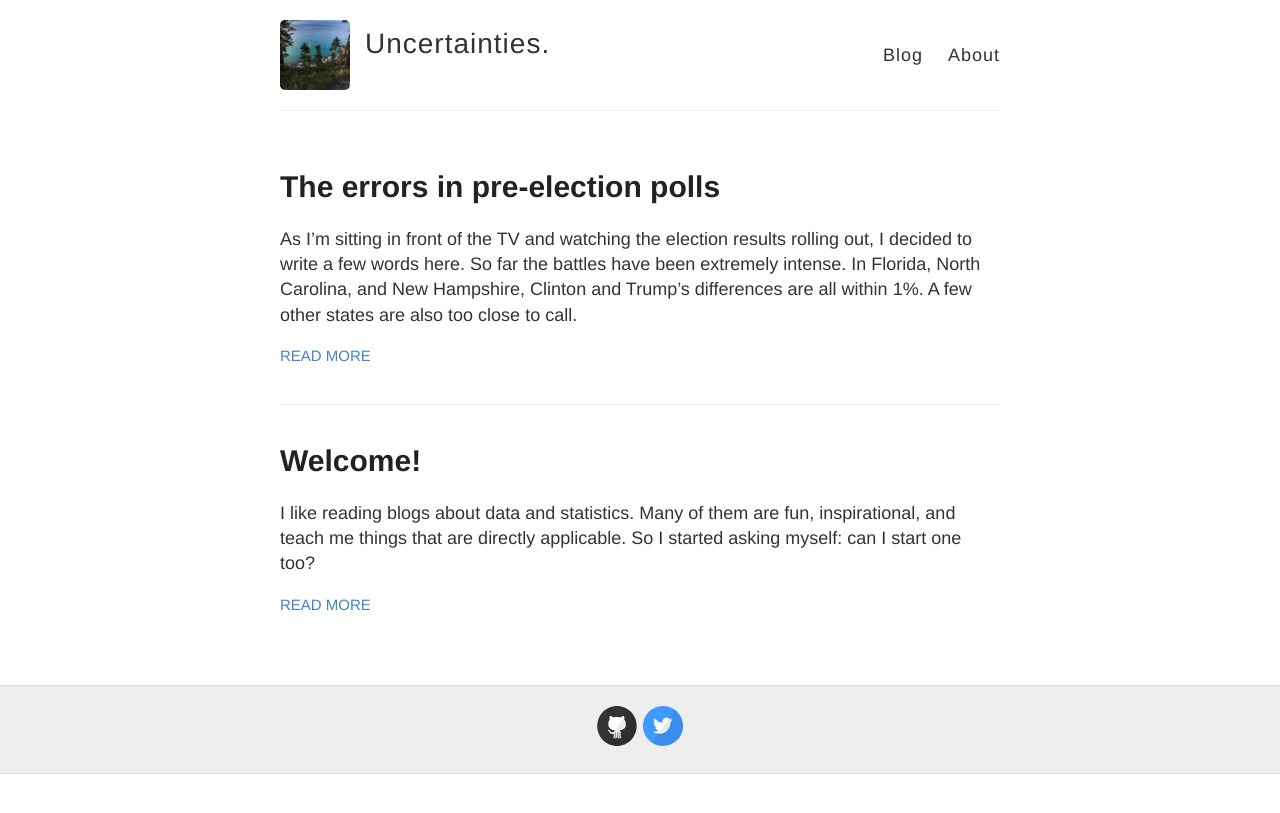
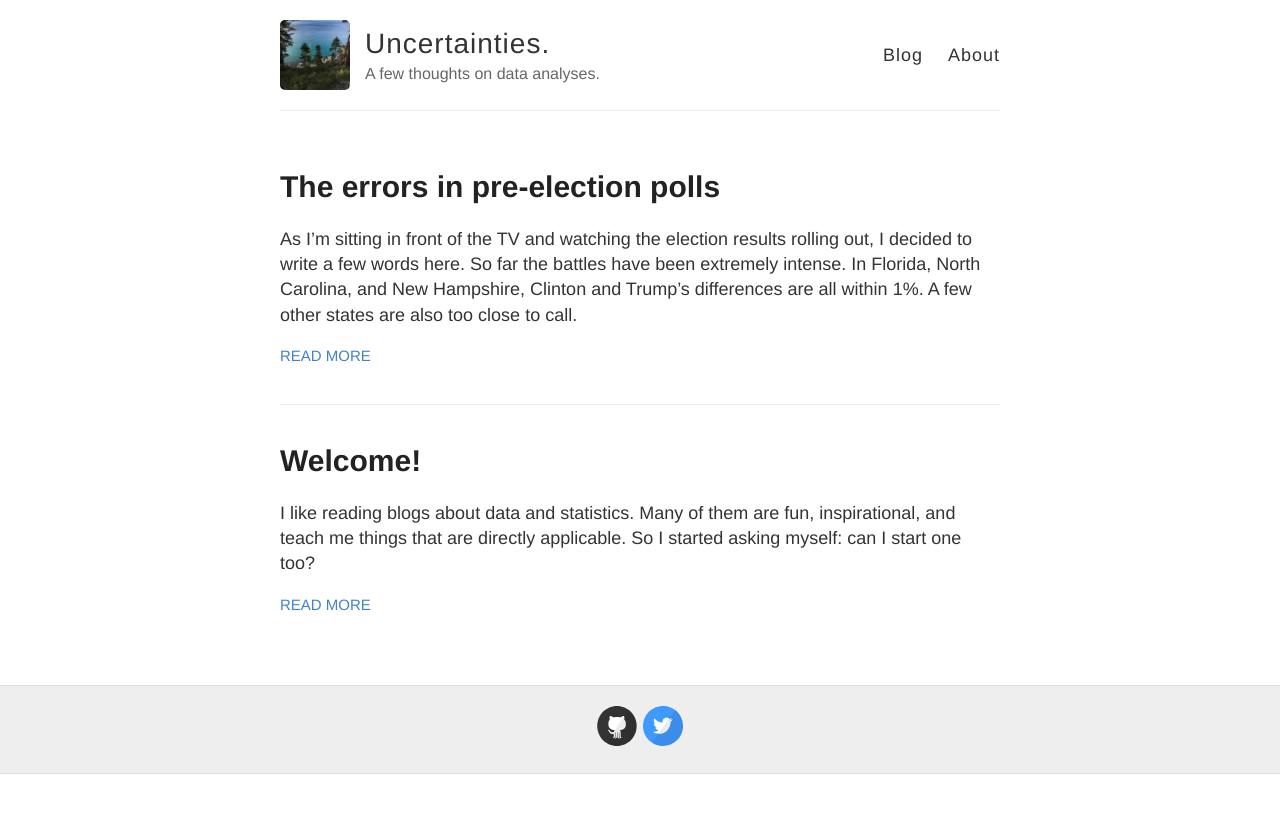
Before and after one commit to XiaoxiaoWang87/xiaoxiaowang87.github.io, a Jekyll site: the page built from index.html, in a window 1280 px wide. Shown: the top 813 px of the page. Built offline with Jekyll 4.4.1, drawn with Linux system fonts in a browser that asks for light colours.

Commit message:
subtitle

```diff
--- a/_config.yml
+++ b/_config.yml
@@ -6,7 +6,7 @@
 name: Uncertainties.
 
 # Short bio or description (displayed in the header)
-description: #I think I need a website.
+description: A few thoughts on data analyses.
 
 # URL of your avatar or profile pic (you could use your GitHub profile pic)
 avatar: /images/IMG_0530.jpg #https://raw.githubusercontent.com/barryclark/jekyll-now/master/images/jekyll-logo.png
```
